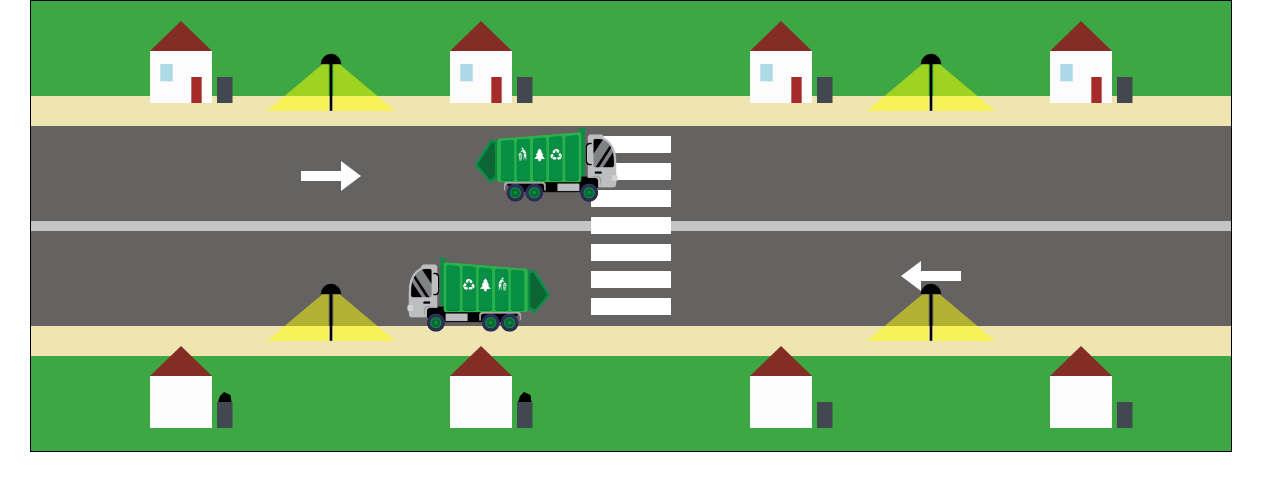
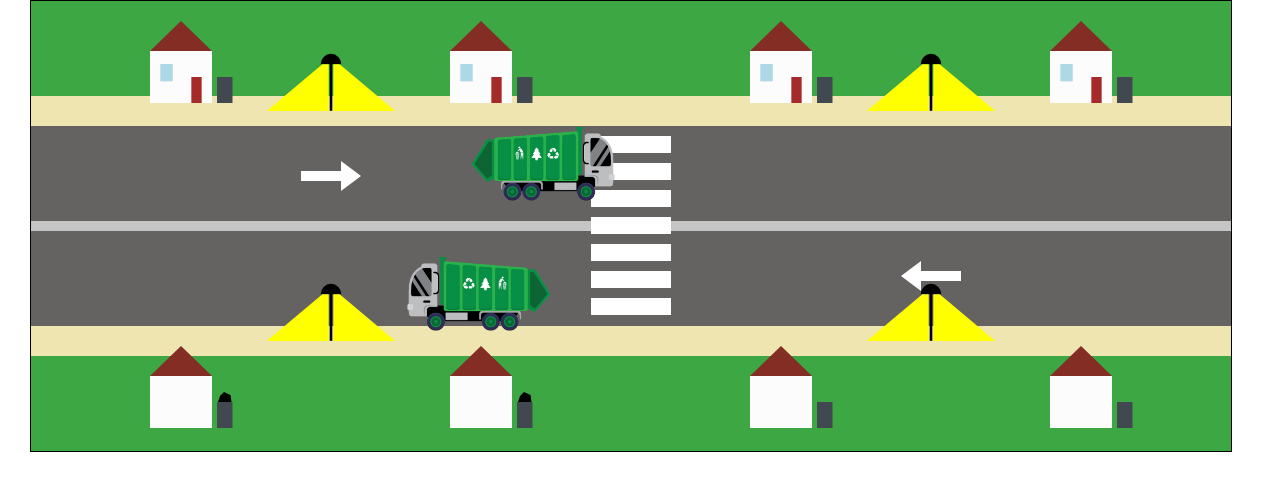
Before and after one commit to offekg/smartNeighborhood, a plain HTML site: page Smart_Neighberhood/index.html in a window 1280 px wide. Drawn offline with nearby package versions, Linux system fonts and the light colour scheme.

Commit message:
Getting states data using HTTP request

```diff
--- a/Smart_Neighberhood/canvas.js
+++ b/Smart_Neighberhood/canvas.js
@@ -1,6 +1,7 @@
-// $(document).ready(function(){
+$(document).ready(function(){
 let stateIndex = 0;
-let params = states[stateIndex];
+let states;
+let params;
 
 const arrowC = "#ffffff";
 const arrowH = 10;
@@ -40,8 +41,22 @@ var truckImg = new Image();
 truckImg.src = "truck.png";
 var truckRevImg = new Image();
 truckRevImg.src = "truckRev.png";
-paintBackground();
-animate();
+getStates();
+
+function getStates () {
+  var xhttp = new XMLHttpRequest();
+  xhttp.onreadystatechange = function() {
+    if (this.readyState == 4 && this.status == 200) {
+     console.log(JSON.parse(this.responseText));
+     states = JSON.parse(this.responseText);
+     params = states[stateIndex];
+     paintBackground();
+     animate();
+    }
+  };
+  xhttp.open("GET", "/states.json", true);
+  xhttp.send();
+}
 
 function animate() {
   paintRoad();
@@ -140,7 +155,8 @@ function paintStreetLamp(left, top, width, height, isBottom) {
   ctx.fillRect(left -  lampW / 2, top + 5, lampW , height * 0.9);
   let isOn = isBottom ? params.lightBottm : params.lightTop;
   if (isOn) {
-    ctx.fillStyle = "rgb(255, 255, 0, 0.5)";
+    // ctx.fillStyle = "rgb(255, 255, 0, 0.5)";
+    ctx.fillStyle = "yellow";
     ctx.beginPath();
     ctx.moveTo(left + lampW / 2 + 1, top + height * 0.1);
     ctx.lineTo(left + lampW / 2 + width / 2 - 3, top + height * 0.1);
@@ -214,4 +230,4 @@ function paintArrow(left, top, width, height, isLeft) {
     ctx.fill();
   }
 }
-// });
+});
--- a/Smart_Neighberhood/index.html
+++ b/Smart_Neighberhood/index.html
@@ -17,7 +17,6 @@
     <script src="https://code.jquery.com/jquery-3.3.1.min.js" integrity="sha256-FgpCb/KJQlLNfOu91ta32o/NMZxltwRo8QtmkMRdAu8=" crossorigin="anonymous"></script>
     <script src="https://cdnjs.cloudflare.com/ajax/libs/popper.js/1.12.9/umd/popper.min.js" integrity="sha384-ApNbgh9B+Y1QKtv3Rn7W3mgPxhU9K/ScQsAP7hUibX39j7fakFPskvXusvfa0b4Q" crossorigin="anonymous"></script>
     <script src="https://maxcdn.bootstrapcdn.com/bootstrap/4.0.0/js/bootstrap.min.js" integrity="sha384-JZR6Spejh4U02d8jOt6vLEHfe/JQGiRRSQQxSfFWpi1MquVdAyjUar5+76PVCmYl" crossorigin="anonymous"></script>
-    <script type='text/javascript' src="states.js" ></script>
     <script type='text/javascript' src="canvas.js" ></script>
   </body>
 </html>
--- a/Smart_Neighberhood/states.js
+++ /dev/null
@@ -1,79 +0,0 @@
-// $(document).ready(function(){
-let states = [{
-  numHouses: 4,
-  garbageTop: [0,1,0,0],
-  garbageBottom: [1,1,0,0],
-  lightTop: true,
-  lightBottm: false,
-  truckTop: 0,
-  truckBottom: 3,
-  topIsCleaning: false,
-  bottomIsCleaning: false,
-  isNight: false,
-},{
-  numHouses: 4,
-  garbageTop: [0,1,0,0],
-  garbageBottom: [1,1,0,0],
-  lightTop: true,
-  lightBottm: true,
-  truckTop: 1,
-  truckBottom: 2,
-  topIsCleaning: false,
-  bottomIsCleaning: false,
-  isNight: false,
-},{
-  numHouses: 4,
-  garbageTop: [0,1,0,0],
-  garbageBottom: [1,1,0,0],
-  lightTop: true,
-  lightBottm: false,
-  truckTop: 1,
-  truckBottom: 1,
-  topIsCleaning: true,
-  bottomIsCleaning: false,
-  isNight: false,
-},{
-  numHouses: 4,
-  garbageTop: [0,0,0,0],
-  garbageBottom: [1,1,0,0],
-  lightTop: true,
-  lightBottm: true,
-  truckTop: 2,
-  truckBottom: 1,
-  topIsCleaning: false,
-  bottomIsCleaning: true,
-  isNight: false,
-},{
-  numHouses: 4,
-  garbageTop: [0,0,0,0],
-  garbageBottom: [1,0,0,0],
-  lightTop: true,
-  lightBottm: false,
-  truckTop: 3,
-  truckBottom: 0,
-  topIsCleaning: false,
-  bottomIsCleaning: false,
-  isNight: false,
-},{
-  numHouses: 4,
-  garbageTop: [0,0,0,0],
-  garbageBottom: [1,0,0,0],
-  lightTop: true,
-  lightBottm: true,
-  truckTop: 4,
-  truckBottom: 0,
-  topIsCleaning: false,
-  bottomIsCleaning: true,
-  isNight: false,
-},{
-  numHouses: 4,
-  garbageTop: [0,0,0,0],
-  garbageBottom: [0,0,0,0],
-  lightTop: true,
-  lightBottm: false,
-  truckTop: 4,
-  truckBottom: -1,
-  topIsCleaning: false,
-  bottomIsCleaning: false,
-  isNight: false,
-}]
--- /dev/null
+++ b/Smart_Neighberhood/states.json
@@ -0,0 +1,177 @@
+[
+  {
+    "numHouses": 4,
+    "garbageTop": [
+      0,
+      1,
+      0,
+      0
+    ],
+    "garbageBottom": [
+      1,
+      1,
+      0,
+      0
+    ],
+    "lightTop": true,
+    "lightBottm": false,
+    "truckTop": 0,
+    "truckBottom": 3,
+    "topIsCleaning": false,
+    "bottomIsCleaning": false,
+    "isNight": false
+  },
+  {
+    "numHouses": 4,
+    "garbageTop": [
+      0,
+      1,
+      0,
+      0
+    ],
+    "garbageBottom": [
+      1,
+      1,
+      0,
+      0
+    ],
+    "lightTop": true,
+    "lightBottm": true,
+    "truckTop": 1,
+    "truckBottom": 2,
+    "topIsCleaning": false,
+    "bottomIsCleaning": false,
+    "isNight": false
+  },
+  {
+    "numHouses": 4,
+    "garbageTop": [
+      0,
+      1,
+      0,
+      0
+    ],
+    "garbageBottom": [
+      1,
+      1,
+      0,
+      0
+    ],
+    "lightTop": true,
+    "lightBottm": false,
+    "truckTop": 1,
+    "truckBottom": 1,
+    "topIsCleaning": true,
+    "bottomIsCleaning": false,
+    "isNight": false
+  },
+  {
+    "numHouses": 4,
+    "garbageTop": [
+      0,
+      0,
+      0,
+      0
+    ],
+    "garbageBottom": [
+      1,
+      1,
+      0,
+      0
+    ],
+    "lightTop": true,
+    "lightBottm": true,
+    "truckTop": 2,
+    "truckBottom": 1,
+    "topIsCleaning": false,
+    "bottomIsCleaning": true,
+    "isNight": false
+  },
+  {
+    "numHouses": 4,
+    "garbageTop": [
+      0,
+      0,
+      0,
+      0
+    ],
+    "garbageBottom": [
+      1,
+      0,
+      0,
+      0
+    ],
+    "lightTop": true,
+    "lightBottm": false,
+    "truckTop": 3,
+    "truckBottom": 0,
+    "topIsCleaning": false,
+    "bottomIsCleaning": false,
+    "isNight": false
+  },
+  {
+    "numHouses": 4,
+    "garbageTop": [
+      0,
+      0,
+      0,
+      0
+    ],
+    "garbageBottom": [
+      1,
+      0,
+      0,
+      0
+    ],
+    "lightTop": true,
+    "lightBottm": true,
+    "truckTop": 4,
+    "truckBottom": 0,
+    "topIsCleaning": false,
+    "bottomIsCleaning": true,
+    "isNight": false
+  },{
+    "numHouses": 4,
+    "garbageTop": [
+      0,
+      0,
+      0,
+      0
+    ],
+    "garbageBottom": [
+      1,
+      0,
+      0,
+      0
+    ],
+    "lightTop": true,
+    "lightBottm": false,
+    "truckTop": 3,
+    "truckBottom": 0,
+    "topIsCleaning": false,
+    "bottomIsCleaning": false,
+    "isNight": false
+  },
+  {
+    "numHouses": 4,
+    "garbageTop": [
+      0,
+      0,
+      0,
+      0
+    ],
+    "garbageBottom": [
+      0,
+      0,
+      0,
+      0
+    ],
+    "lightTop": true,
+    "lightBottm": false,
+    "truckTop": 4,
+    "truckBottom": -1,
+    "topIsCleaning": false,
+    "bottomIsCleaning": false,
+    "isNight": false
+  }
+]
```
Also changed, not shown: 1 other file.
